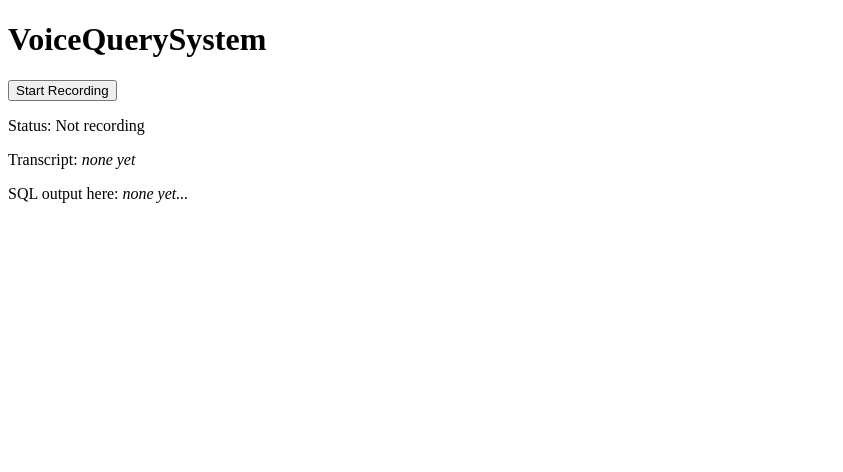
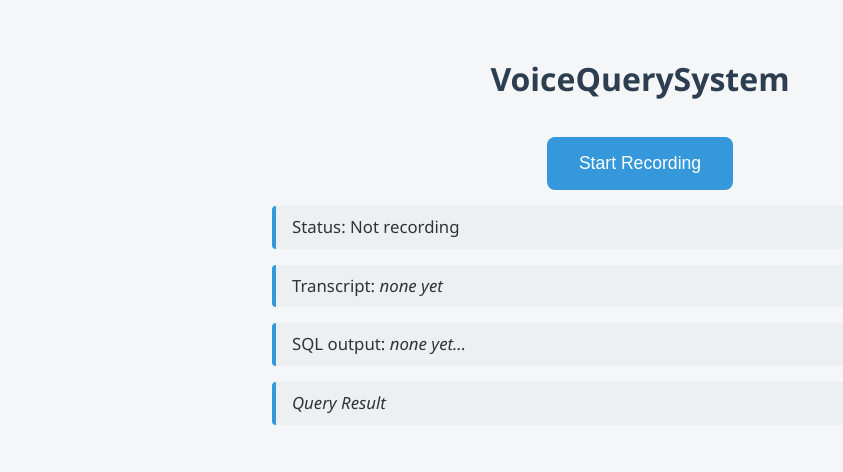
Before and after one commit to 00Calvin00/VoiceQuerySystem, a Flask app: page / in a window 1280 px wide. Shown: the top 472 px of the page, without its empty margins (0-843 px from the left). Run offline with Flask 3, Linux system fonts and the light colour scheme.

Commit message:
polishing up for final demo

```diff
--- a/app/main.py
+++ b/app/main.py
@@ -4,6 +4,7 @@ import os
 from app.speech_to_text import transcribe_audio
 from werkzeug.utils import secure_filename
 from app.text_to_sql import generate_sql
+from app.database_executer import execute_sql_query
 
 # This file acts as the controller that responds to all browser requests. Acts as the first responder to user actions and url changes.
 app = Flask(__name__, static_folder="static", template_folder="templates")
@@ -23,22 +24,27 @@ def index():
 @app.route("/upload_audio", methods=["POST"])
 def upload_audio():
     print("📥 Upload route hit")
-    # Check if audio file got sent properly
     if "audio" not in request.files:
         print("⚠️ No audio found in request.files")
         return jsonify({"error": "No audio file"}), 400
 
-    # Create local file from sent over audio file
     file = request.files["audio"]
     print(f"📂 Received file: {file.filename}")
     filename = secure_filename(file.filename)
     filepath = os.path.join(app.config["UPLOAD_FOLDER"], filename)
     file.save(filepath)
 
-    # Create and return audio transcript and sql query to UI
     transcript = transcribe_audio(filepath)
     sql_query = generate_sql(transcript)
     print("🧠 SQL from agent:", sql_query)
+
+    if "Sorry, I couldn't generate" in sql_query or "ERROR" in sql_query.upper():
+        return jsonify({
+            "transcript": transcript,
+            "sql": sql_query,
+            "results": None,
+            "error": "❌ Unable to generate a valid SQL query from the input."
+        })
 
     results = execute_sql_query(sql_query)
 
@@ -48,5 +54,6 @@ def upload_audio():
         "results": results
     })
 
+
 if __name__ == "__main__":
     app.run(debug=True)
--- a/app/static/script.js
+++ b/app/static/script.js
@@ -5,10 +5,12 @@ let audioChunks = [];
 const recordButton = document.getElementById("recordButton");
 const buttonStatus = document.getElementById("buttonStatus");
 const transcript = document.getElementById("transcript");
+const errorBox = document.getElementById("error"); // <- New
+const sqlOutput = document.getElementById("sql");
+const resultsBox = document.getElementById("results");
 
 recordButton.addEventListener("click", async () => {
     console.log("🎯 Button clicked");
-  // If already recording, stop it
     if (mediaRecorder && mediaRecorder.state === "recording") {
         console.log("🛑 Stopping recording...");
         mediaRecorder.stop();
@@ -18,7 +20,6 @@ recordButton.addEventListener("click", async () => {
     }
 
     console.log("🎙️ Starting new recording...");
-    // Otherwise, start a new recording
     const stream = await navigator.mediaDevices.getUserMedia({ audio: true });
     mediaRecorder = new MediaRecorder(stream);
     mediaRecorder.start();
@@ -44,23 +45,56 @@ recordButton.addEventListener("click", async () => {
 
         try {
             const response = await fetch("/upload_audio", {
-            method: "POST",
-            body: formData
+                method: "POST",
+                body: formData
             });
 
             console.log("📡 Response received");
-
             const result = await response.json();
             console.log("✅ Transcription result:", result);
 
             transcript.innerHTML = `Transcript: <strong>${result.transcript}</strong>`;
-            document.getElementById("sql").innerHTML = `SQL: <code>${result.sql}</code>`;
-            document.getElementById("results").innerHTML = `Results: <strong>${JSON.stringify(result.results)}</strong>`;
+            sqlOutput.innerHTML = `SQL: <code>${result.sql}</code>`;
+
+            if (
+                result.error ||
+                result.results === null ||
+                result.sql.toLowerCase().startsWith("sorry, i couldn't generate")
+            ) {
+                errorBox.style.display = "block";
+                errorBox.textContent = result.error || "❌ Unable to process your query.";
+                resultsBox.innerHTML = "<em>No results to show.</em>";
+            } else {
+                errorBox.style.display = "none";
+                resultsBox.innerHTML = formatResultsTable(result.results);
+            }
+
+            console.log("🧾 Raw Results:", result.results);
             buttonStatus.textContent = "Status: Transcription complete";
+
         } catch (err) {
-            console.error("❌ Error during transcription:", error);
+            console.error("❌ Error during transcription:", err);
             buttonStatus.textContent = "Status: Error during transcription";
-            console.error("Transcription failed:", err);
+            errorBox.style.display = "block";
+            errorBox.textContent = "An unexpected error occurred during transcription.";
         }
     };
 });
+
+function formatResultsTable(data) {
+    if (!data || data.length === 0) return "<p>No results.</p>";
+
+    const headers = Object.keys(data[0]);
+    let table = "<table><tr>";
+    headers.forEach(h => table += `<th>${h}</th>`);
+    table += "</tr>";
+
+    data.forEach(row => {
+        table += "<tr>";
+        headers.forEach(h => table += `<td>${row[h]}</td>`);
+        table += "</tr>";
+    });
+
+    table += "</table>";
+    return table;
+}
--- /dev/null
+++ b/app/static/style.css
@@ -0,0 +1,86 @@
+/* Base styles */
+body {
+    font-family: 'Segoe UI', Tahoma, Geneva, Verdana, sans-serif;
+    background-color: #f4f6f8;
+    color: #333;
+    margin: 0;
+    padding: 2rem;
+    line-height: 1.6;
+    }
+
+  /* Header */
+h1 {
+    text-align: center;
+    color: #2c3e50;
+    margin-bottom: 2rem;
+    }
+
+  /* Button */
+#recordButton {
+    display: block;
+    margin: 0 auto;
+    padding: 1rem 2rem;
+    font-size: 1.1rem;
+    background-color: #3498db;
+    color: white;
+    border: none;
+    border-radius: 8px;
+    cursor: pointer;
+    transition: background-color 0.3s ease;
+}
+
+#recordButton:hover {
+    background-color: #2980b9;
+}
+
+  /* Status and Result Text */
+p {
+    max-width: 700px;
+    margin: 1rem auto;
+    font-size: 1.05rem;
+    padding: 0.5rem 1rem;
+    border-left: 4px solid #3498db;
+    background-color: #ecf0f1;
+    border-radius: 4px;
+}
+
+  /* Code formatting */
+code {
+    background-color: #dfe6e9;
+    padding: 0.2rem 0.5rem;
+    border-radius: 4px;
+    font-family: 'Courier New', Courier, monospace;
+    color: #2c3e50;
+}
+
+  /* Results table */
+table {
+    width: 90%;
+    margin: 1rem auto;
+    border-collapse: collapse;
+    background-color: white;
+    box-shadow: 0 0 5px rgba(0,0,0,0.1);
+}
+
+th, td {
+    padding: 0.75rem;
+    border: 1px solid #ccc;
+    text-align: left;
+}
+
+th {
+    background-color: #3498db;
+    color: white;
+}
+
+.error {
+    max-width: 700px;
+    margin: 1rem auto;
+    font-size: 1.05rem;
+    padding: 0.5rem 1rem;
+    border-left: 4px solid #e74c3c;
+    background-color: #fceae9;
+    color: #c0392b;
+    border-radius: 4px;
+    font-weight: bold;
+}
--- a/app/templates/index.html
+++ b/app/templates/index.html
@@ -3,6 +3,7 @@
 <head>
     <meta charset="UTF-8">
     <title>VoiceQuerySystem</title>
+    <link rel="stylesheet" href="{{ url_for('static', filename='style.css') }}">
 </head>
 <body>
     <h1>VoiceQuerySystem</h1>
@@ -11,8 +12,9 @@
 
     <p id="buttonStatus">Status: Not recording</p>
     <p id="transcript">Transcript: <em>none yet</em></p>
-    <p id="sql">SQL output here: <em>none yet...</em></p>
-    <p id="results"></p>
+    <p id="sql">SQL output: <em>none yet...</em></p>
+    <p id="results"><em>Query Result</em></p>
+    <p id="error" class="error" style="display: none;"></p>
 
     <script src="{{ url_for('static', filename='script.js') }}"></script>
 </body>
```
Also changed, not shown: app/database_executer.py (+17 -0 lines), app/text_to_sql.py (+68 -27 lines), database/Chinook_Sqlite.sqlite (added), 1 other file.
